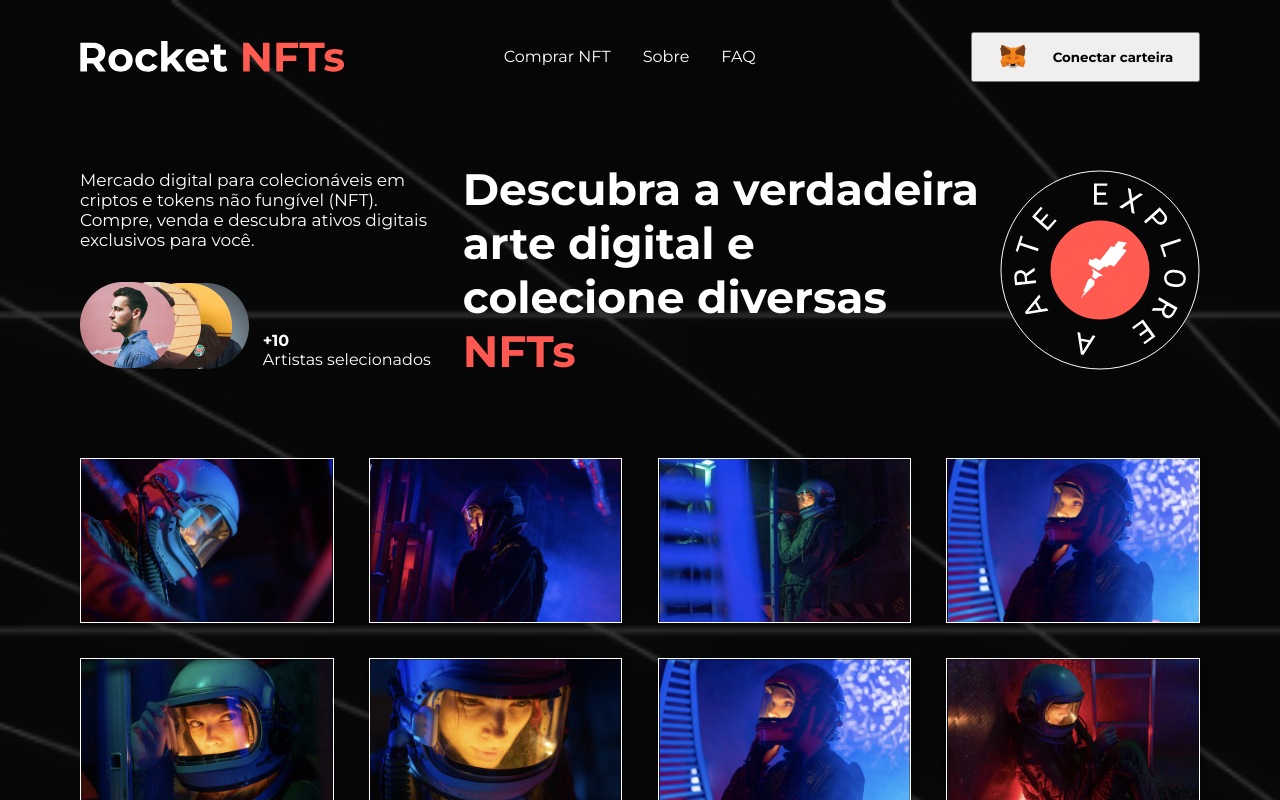
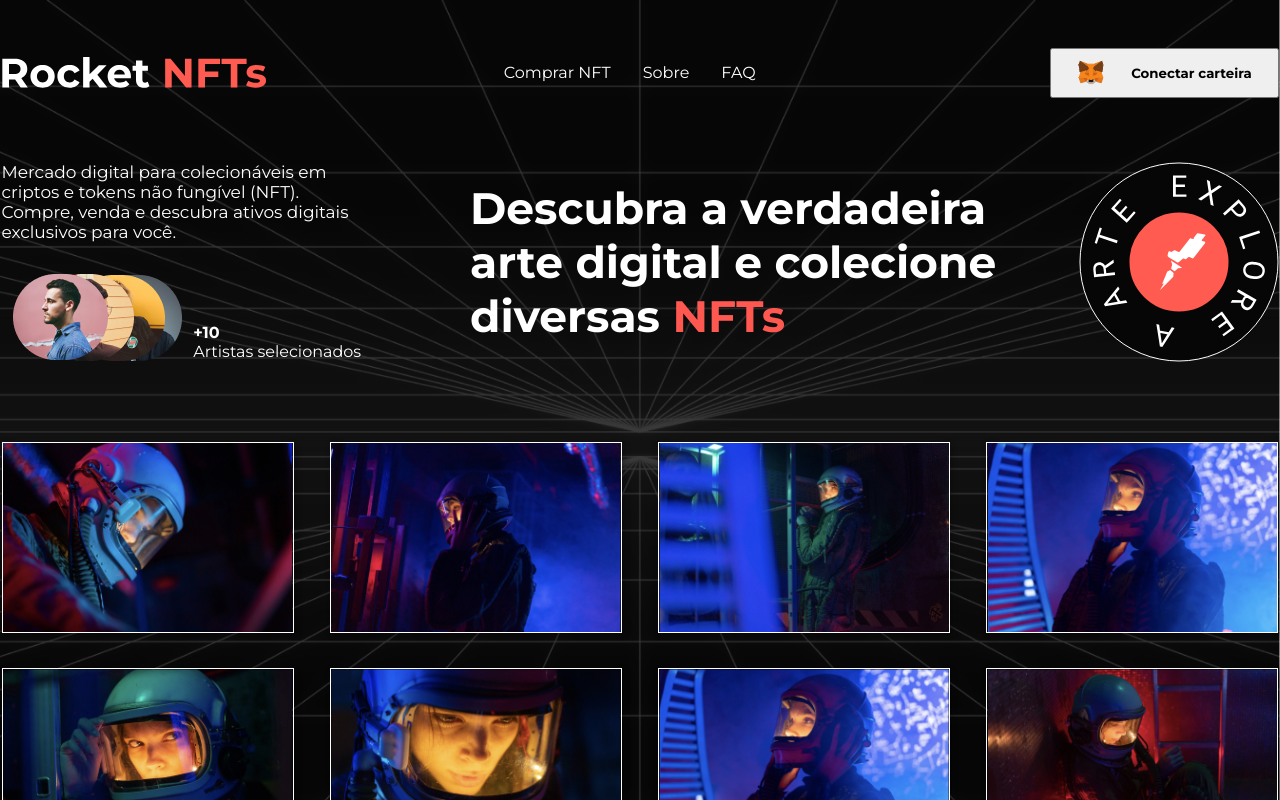
Before and after one commit to pedroviniciusn/Desafio_Rocket_NFTs, a React (Vite) app: page / in a window 1280 px wide. Shown: the top 800 px of the page. Built offline with nearby package versions, Linux system fonts and the light colour scheme.

Commit message:
aplicando boas praticas

```diff
--- a/src/App.tsx
+++ b/src/App.tsx
@@ -1,5 +1,8 @@
-import Header  from './components/Header'
+
+import AboutPage from './components/AboutPage'
+import BestArtists from './components/BestArtists'
 import Home from './components/home'
+import PopularOfTheWeek from './components/PopularOfTheWeek'
 
 import GlobalStyles from './styles/GlobalStyles'
 
@@ -7,8 +10,10 @@ function App() {
 
   return (
     <>
-      <Header/>
       <Home />
+      <AboutPage />
+      <PopularOfTheWeek />
+      <BestArtists />
       <GlobalStyles />
     </>
   )
--- a/src/components/BestArtists/index.tsx
+++ b/src/components/BestArtists/index.tsx
@@ -3,6 +3,12 @@ import Aritis from '../../assets/artista-1.png'
 import { BestArtistList } from "./BestArtistsList";
 import ButtonMoreArtists from "./ButtonMoreArtists";
 
+interface ItemProps {
+    id: number;
+    name: string;
+    picturesNumber: string;
+    img: string;
+}
 
 export default function BestArtists() {
     return (
@@ -13,9 +19,9 @@ export default function BestArtists() {
                 </div>
                 <ListArtists>
                     {
-                        BestArtistList.map((item) => {
+                        BestArtistList.map((item : ItemProps) => {
                             return (
-                                <ArtistsCards>
+                                <ArtistsCards key={item.id}>
                                     <img src={item.img} alt={item.name}/>
                                     <div className="artistInfo">
                                         <span className="nameArtist">{item.name}</span>
--- a/src/components/Header/index.tsx
+++ b/src/components/Header/index.tsx
@@ -2,16 +2,14 @@ import MenuItens from './MenuItens'
 
 import Logo from '../../assets/logo.svg'
 
-import { Container } from './styles'
+import { Header } from './styles'
 import Button from './Button'
 
 
-export default function Header() {
+export default function HeaderComponent() {
     return (
-        <>
-            <Container>
-                <header>
 
+        <Header>
                 <img src={Logo} alt="logo" className='logo_rocket' />
 
                 <nav>
@@ -27,8 +25,7 @@ export default function Header() {
                 </nav>
 
                 <Button/>
-                </header>
-            </Container>
-        </>
+        </Header>
+
     )
 }
--- a/src/components/Header/styles.ts
+++ b/src/components/Header/styles.ts
@@ -1,15 +1,14 @@
 import styled from 'styled-components'
 
 
-export const Container = styled.div`
-    padding: 32px;
+export  const Header = styled.header`
 
-    header {
-        max-width: 1120px;
+    max-width: 1277px;
     margin: 0 auto;
     display: flex;
     align-items: center;
     justify-content: space-between;
+    padding: 3rem 0 4rem;
 
     .logo_rocket {
         width: 265px;
@@ -36,6 +35,4 @@ export const Container = styled.div`
             }
         }
     }
-    }
-
 `
--- a/src/components/home/index.tsx
+++ b/src/components/home/index.tsx
@@ -1,10 +1,12 @@
+import Header  from '../../components/Header'
+
+import { ImagesGallery } from './gallery/ImagesGallery'
+
 import LogoExplorer from '../../assets/badge.svg'
 import GrupoDeArtistas from '../../assets/group-avarts.png'
-import AboutPage from '../AboutPage';
-import { ImagesGallery } from './gallery/ImagesGallery'
-import PopularOfTheWeek from '../PopularOfTheWeek';
+
 import { Container } from './styles'
-import BestArtists from '../BestArtists';
+
 
 interface itemProps {
     id: number;
@@ -16,9 +18,10 @@ export default function Home() {
     return (
         <>
         <Container>
+        <Header/>
             <main>
                 <div className='content'>
-                    <div className='home'>
+                    <div className='info'>
                         <p>
                         Mercado digital para colecionáveis em criptos e tokens não fungível (NFT).
                         Compre, venda e descubra ativos digitais exclusivos para você.
@@ -54,9 +57,6 @@ export default function Home() {
                 </div>
             </main>
       </Container>
-      <AboutPage />
-      <PopularOfTheWeek />
-      <BestArtists />
       </>
     )
 }
--- a/src/components/home/styles.ts
+++ b/src/components/home/styles.ts
@@ -1,10 +1,14 @@
 import styled from "styled-components";
 
+import Background from '../../assets/background.png'
+
+
 export const Container = styled.section`
-    margin-top: 3rem;
+    background: url(${Background});
+    background-size: cover;
 
     main {
-        max-width: 1120px;
+        max-width: 1277px;
         height: auto;
         margin: 0 auto;
 
@@ -13,8 +17,8 @@ export const Container = styled.section`
             align-items: center;
             justify-content: space-between;
 
-            .home {
-                width: 401px;
+            .info {
+                width: 371px;
                 margin-right: 2rem;
 
                 p {
@@ -25,16 +29,17 @@ export const Container = styled.section`
                 .grupo_de_artistas {
                     display: flex;
                     align-items: end;
-                    justify-content: space-between;
+                    justify-content: space-evenly;
 
                     margin-top: 2rem;
                 }
             }
 
             .title {
-                width: 596px;
+                width: 527px;
                 text-align: start;
                 margin-right: 1rem;
+
 
                 h1 {
                     font-size: 44px;
@@ -54,7 +59,7 @@ export const Container = styled.section`
         .galleryContent {
             padding-top: 5rem;
             display: grid;
-            grid-template-columns: repeat(auto-fill, minmax(200px, 1fr));
+            grid-template-columns: repeat(auto-fill, minmax(230px, 1fr));
             grid-gap: 35px;
             align-items: stretch;
 
--- a/src/styles/GlobalStyles.ts
+++ b/src/styles/GlobalStyles.ts
@@ -1,6 +1,5 @@
 import {createGlobalStyle} from 'styled-components'
 
-import Background from '../assets/background.png'
 
 
 export default createGlobalStyle`
@@ -33,8 +32,6 @@ export default createGlobalStyle`
 }
 
 body {
-    background: url(${Background});
-    background-size: cover;
     color: var(--text-color);
 }
 
```
Lines whose indentation alone changed are shown as unchanged.
